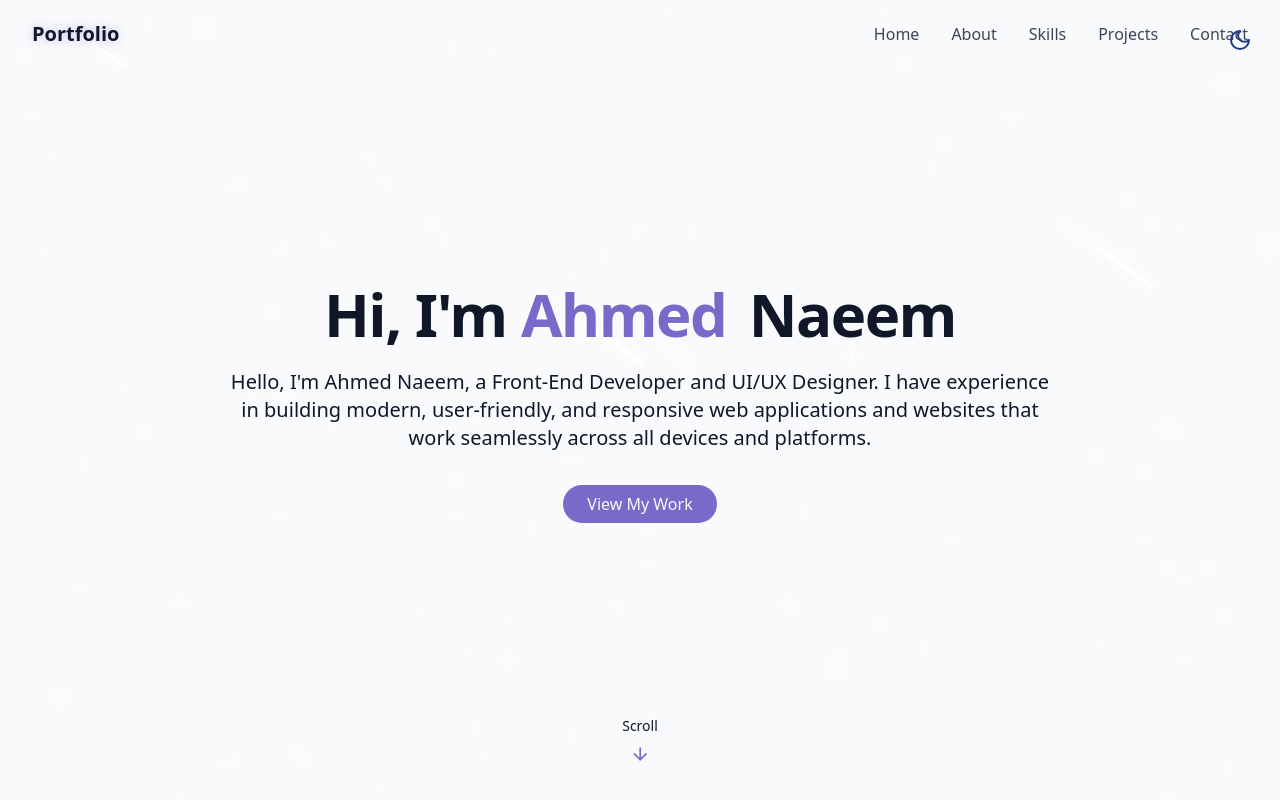
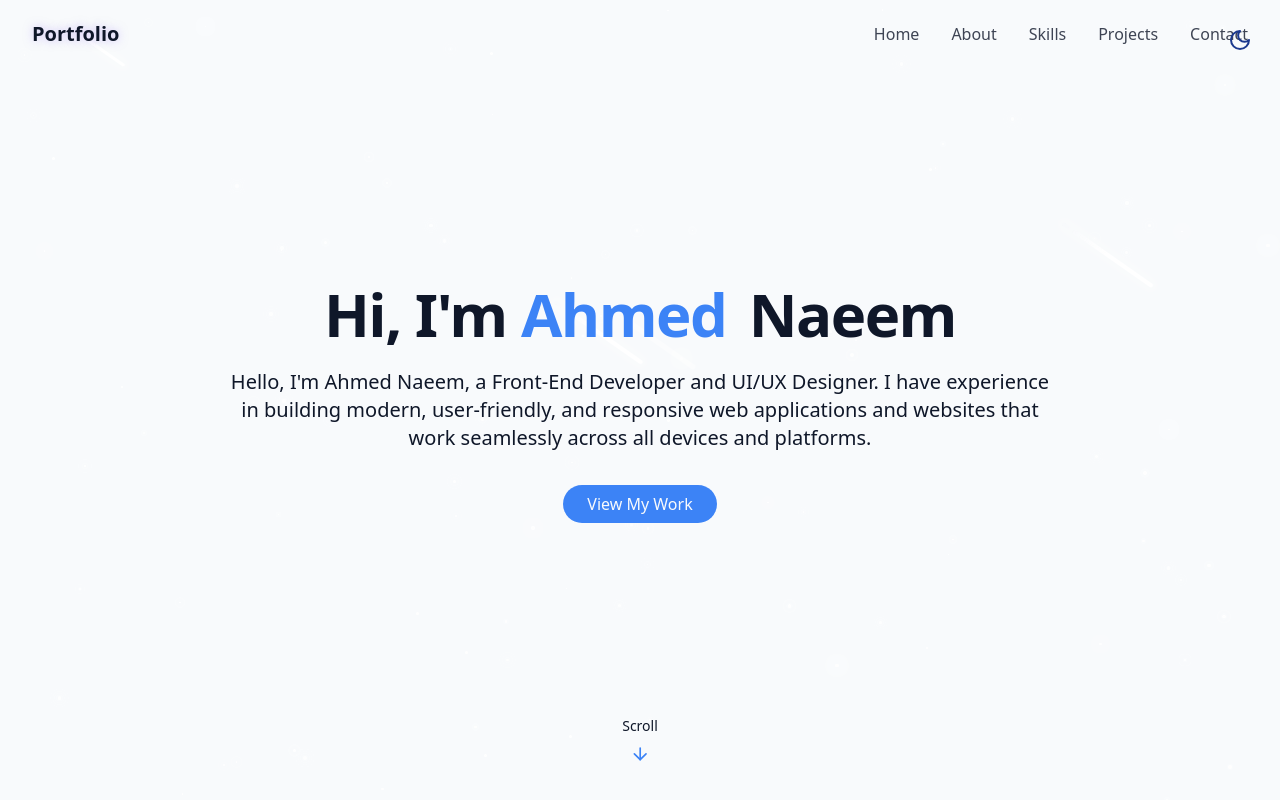
Before and after one commit to AhmedNaeem1000/MyPortfolio, a React (Vite) app: page / in a window 1280 px wide. Shown: the top 800 px of the page. Built offline with nearby package versions, Linux system fonts and the light colour scheme.

Commit message:
Update index.css

```diff
--- a/src/index.css
+++ b/src/index.css
@@ -69,7 +69,7 @@
 
     --card: 0 0% 100%;
 
-    --primary: 250 47% 60%;
+    --primary: 217 91% 60%;
     --primary-foreground: 210 40% 98%;
 
     --border: 214 32% 91%;
@@ -81,7 +81,7 @@
 
     --card: 222 47% 8%;
 
---primary: 220 90% 56%;
+--primary: 220 100% 70%;
     --primary-foreground: 213 31% 91%;
 
     --border: 217 33% 20%;
```
